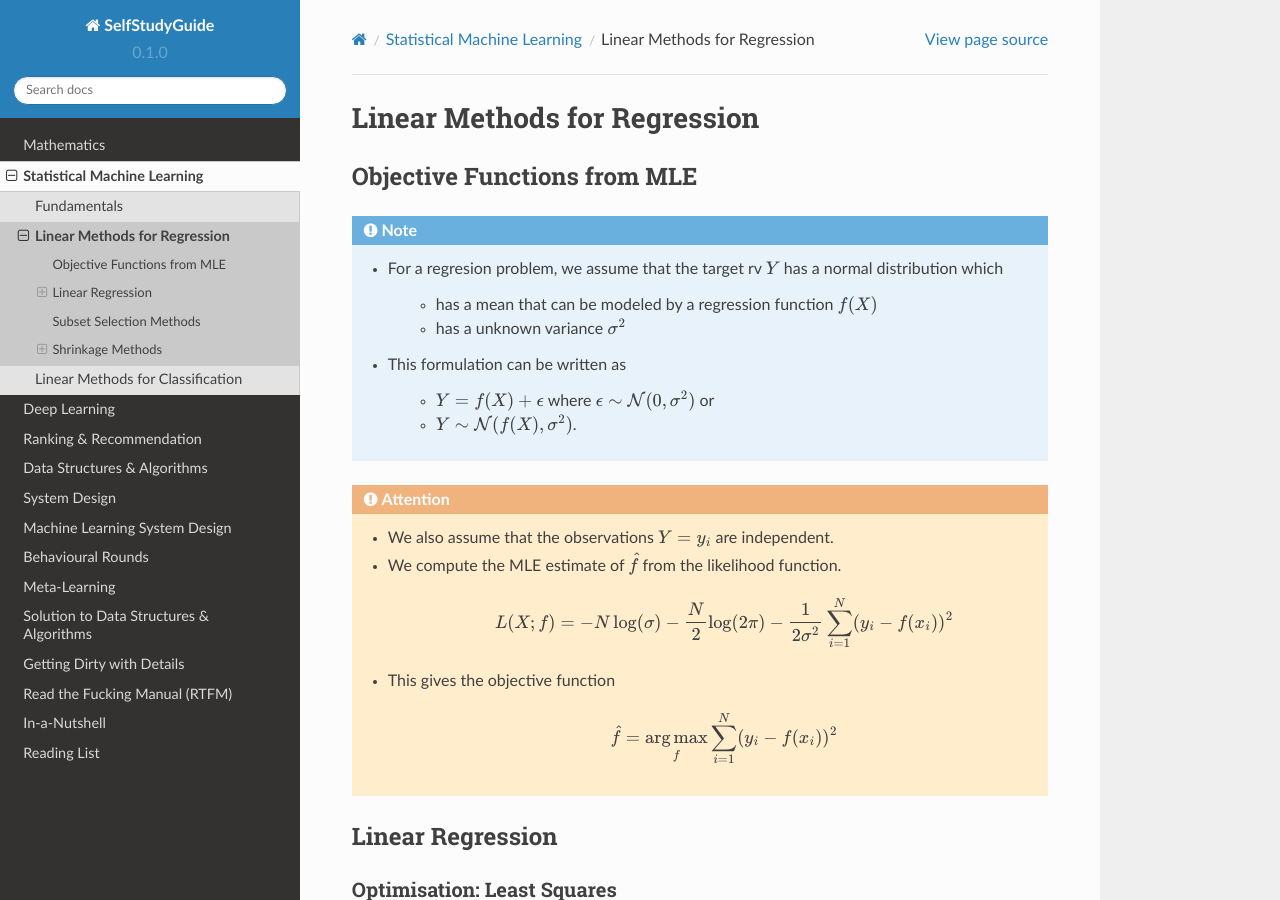
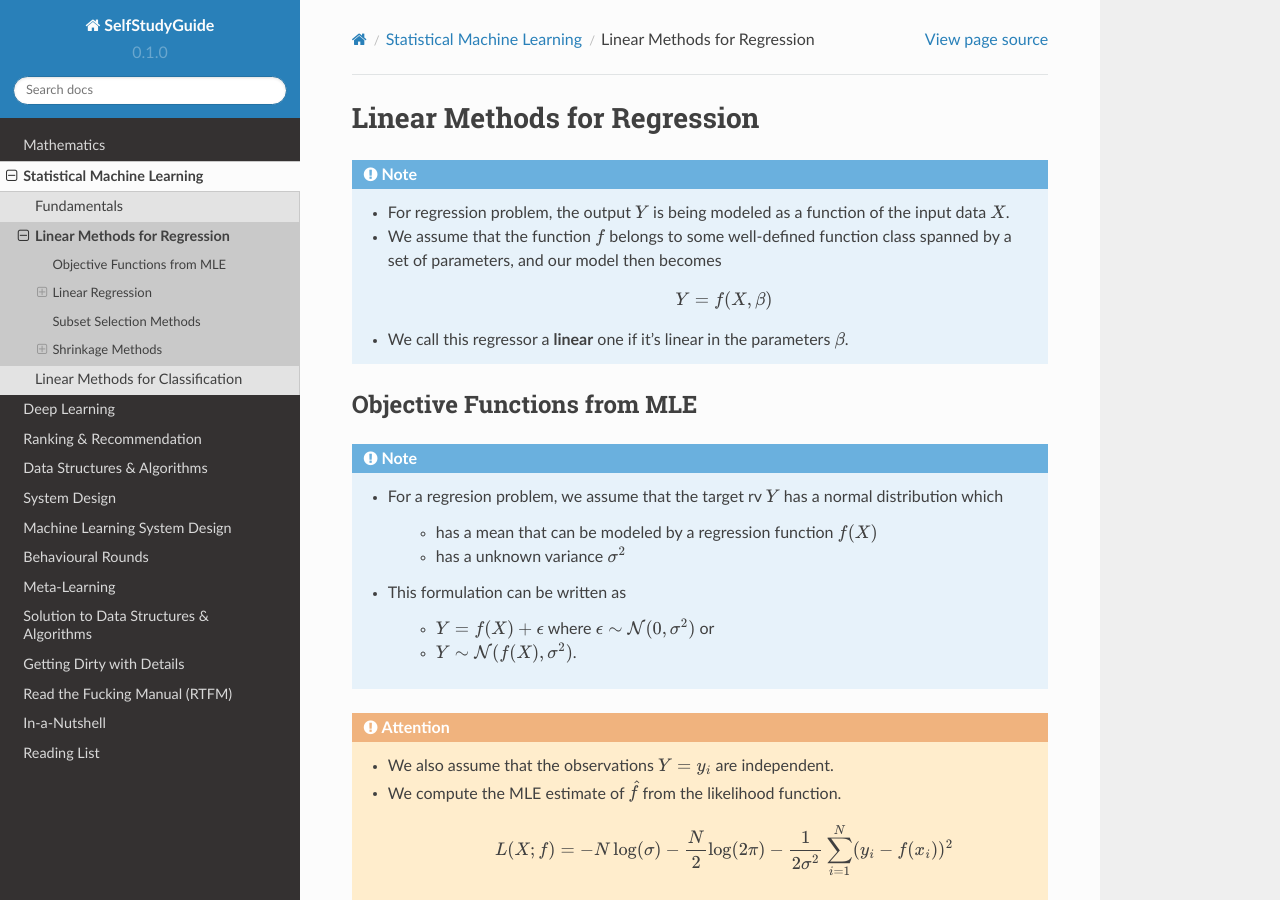
Before and after one commit to uselesstechjunks/leetcode, a Sphinx documentation site: the page built from docs/source/ml/linearreg.rst, in a window 1280 px wide and 900 px high. Built offline with Sphinx 7.4.7 and the Read the Docs theme 2.0.0, drawn with Linux system fonts in a browser that asks for light colours.

Commit message:
Update linearreg.rst

```diff
--- a/docs/source/ml/linearreg.rst
+++ b/docs/source/ml/linearreg.rst
@@ -1,6 +1,13 @@
 ###########################################################################
 Linear Methods for Regression
 ###########################################################################
+.. note::
+	* For regression problem, the output :math:`Y` is being modeled as a function of the input data :math:`X`.
+	* We assume that the function :math:`f` belongs to some well-defined function class spanned by a set of parameters, and our model then becomes
+
+		.. math:: Y=f(X,\beta)
+	* We call this regressor a **linear** one if it's linear in the parameters :math:`\beta`.
+
 ***************************************************************************
 Objective Functions from MLE
 ***************************************************************************
```
